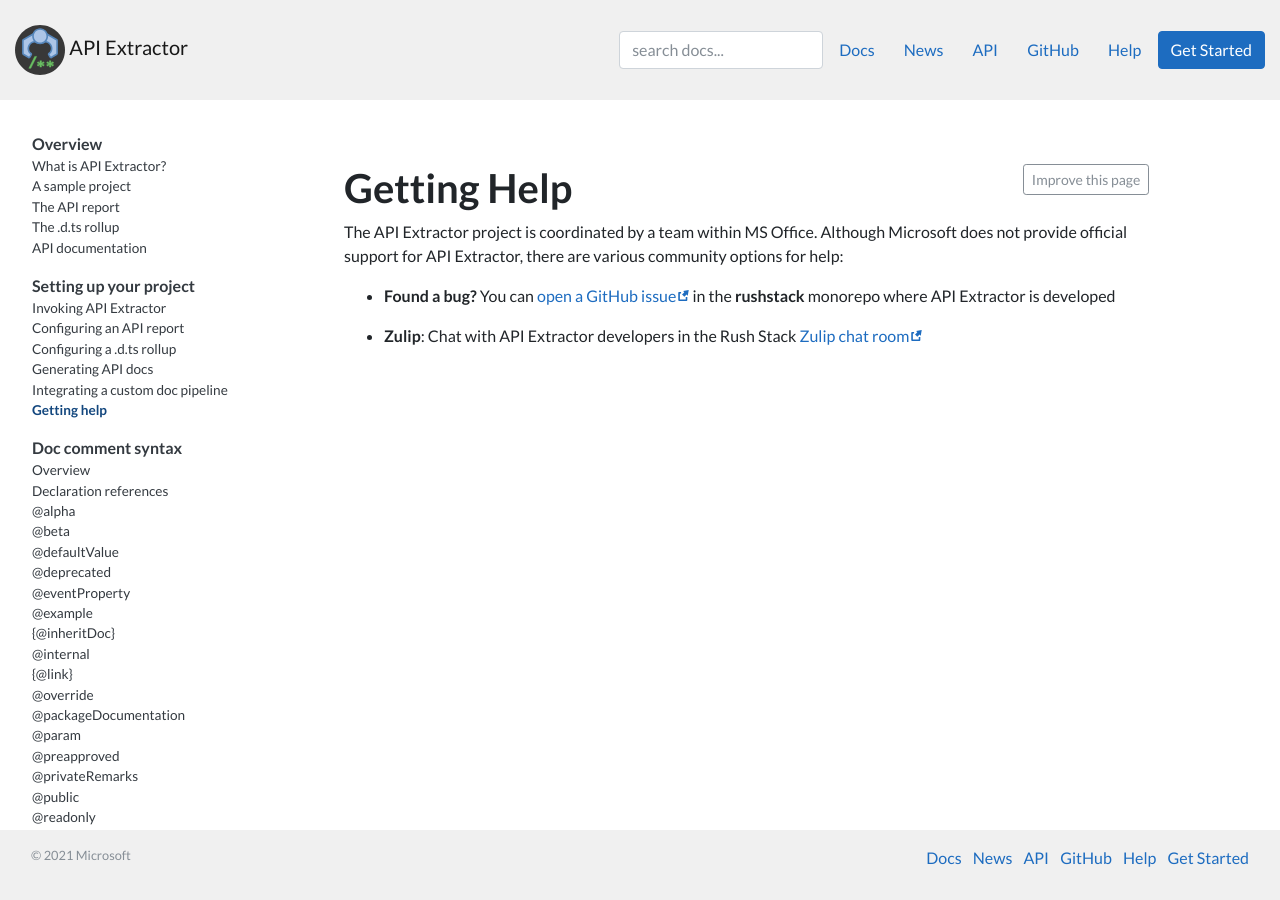
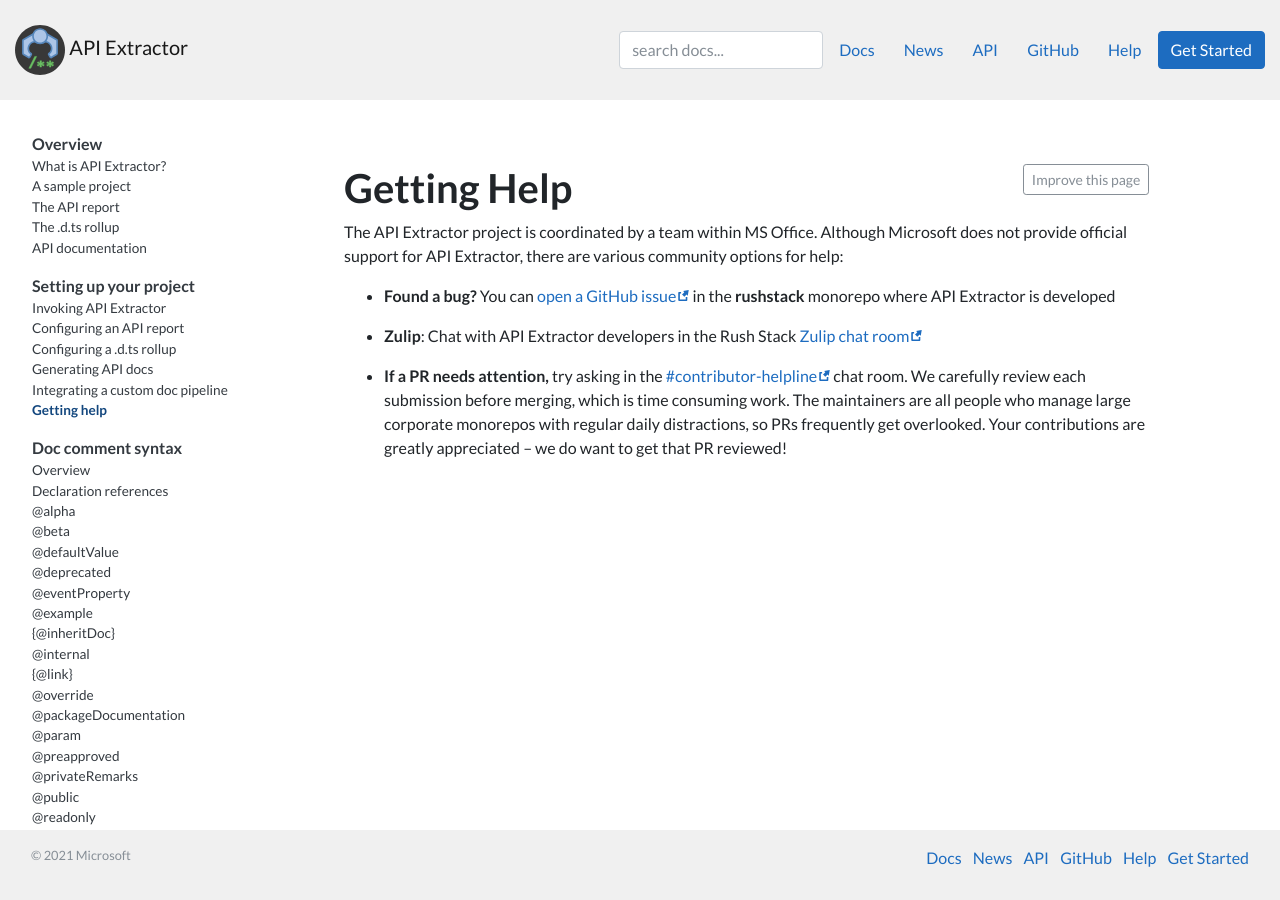
Before and after one commit to microsoft/api-extractor.com-website, a Jekyll site: the page built from pages/setup/help.md, in a window 1280 px wide. Built offline with Jekyll 4.4.1, drawn with Linux system fonts in a browser that asks for light colours; nearby versions of some CDN libraries; comment, search, counter and statistics services are not loaded.

Commit message:
Add a note about #contributor-helpline

```diff
--- a/pages/setup/help.md
+++ b/pages/setup/help.md
@@ -12,3 +12,9 @@
 
 - **Zulip**: Chat with API Extractor developers in the Rush Stack
   [Zulip chat room](https://rushstack.zulipchat.com/#narrow/stream/262521-api-extractor)
+
+- **If a PR needs attention,** try asking in the
+  [#contributor-helpline](https://rushstack.zulipchat.com/#narrow/stream/279883-contributor-helpline)
+  chat room.  We carefully review each submission before merging, which is time consuming work.  The maintainers
+  are all people who manage large corporate monorepos with regular daily distractions, so PRs frequently
+  get overlooked.  Your contributions are greatly appreciated -- we do want to get that PR reviewed!
```
